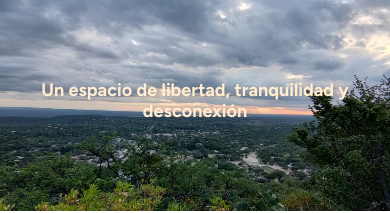
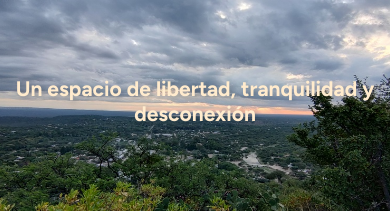
Before and after one commit to vsoleg16/sierrasdelvallehotel, a website: page index.html in a window 390 px wide. Shown: the part 146-359 px from the top of the page. Drawn offline with nearby package versions, Linux system fonts and the light colour scheme.

Commit message:
hero font size

```diff
--- a/scss/base/_queries.scss
+++ b/scss/base/_queries.scss
@@ -72,7 +72,7 @@
     }
 
     .hero h1 {
-        font-size: 18px;
+        font-size: 21px;
     }
 }
 
```
Also changed, not shown: css/estilos.css.
